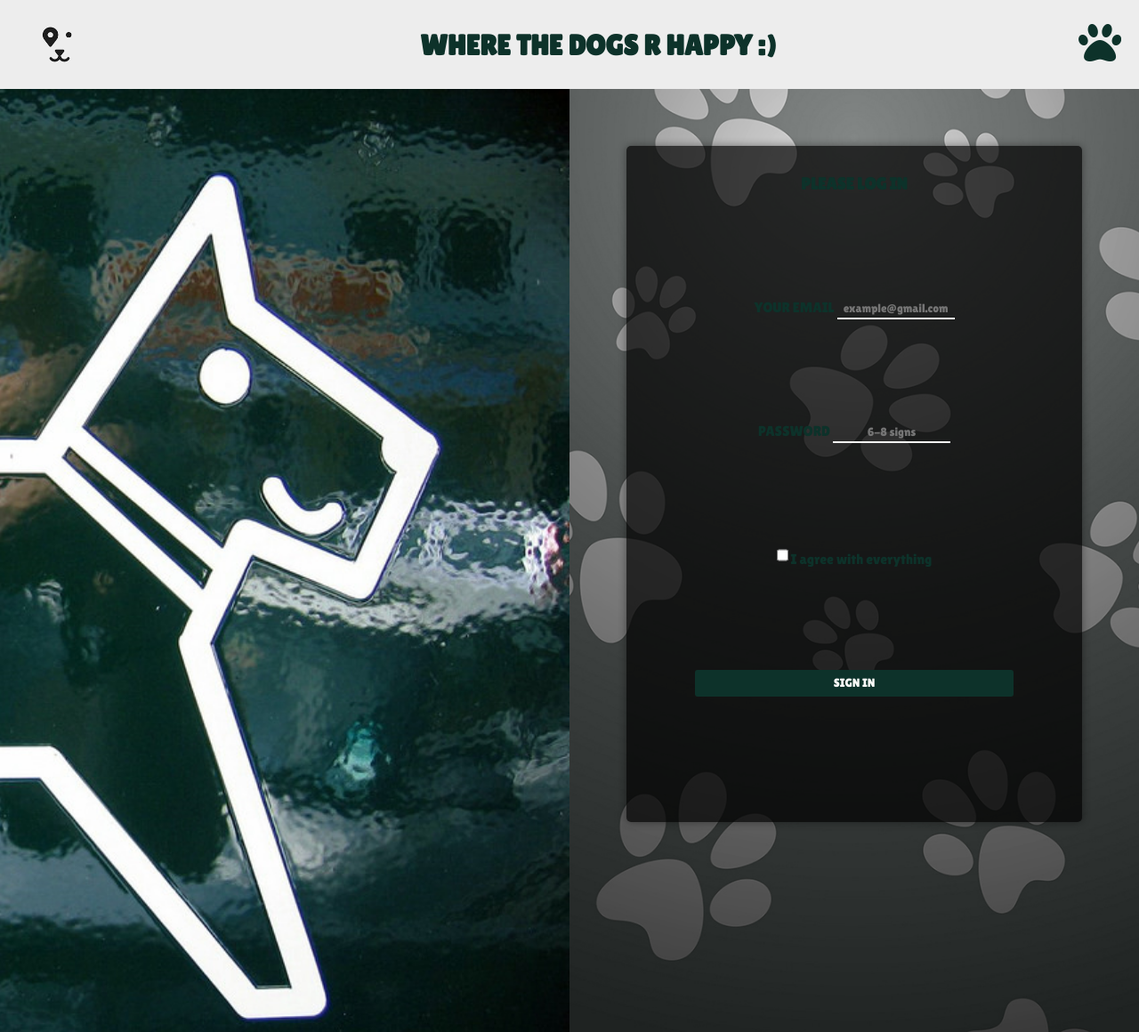
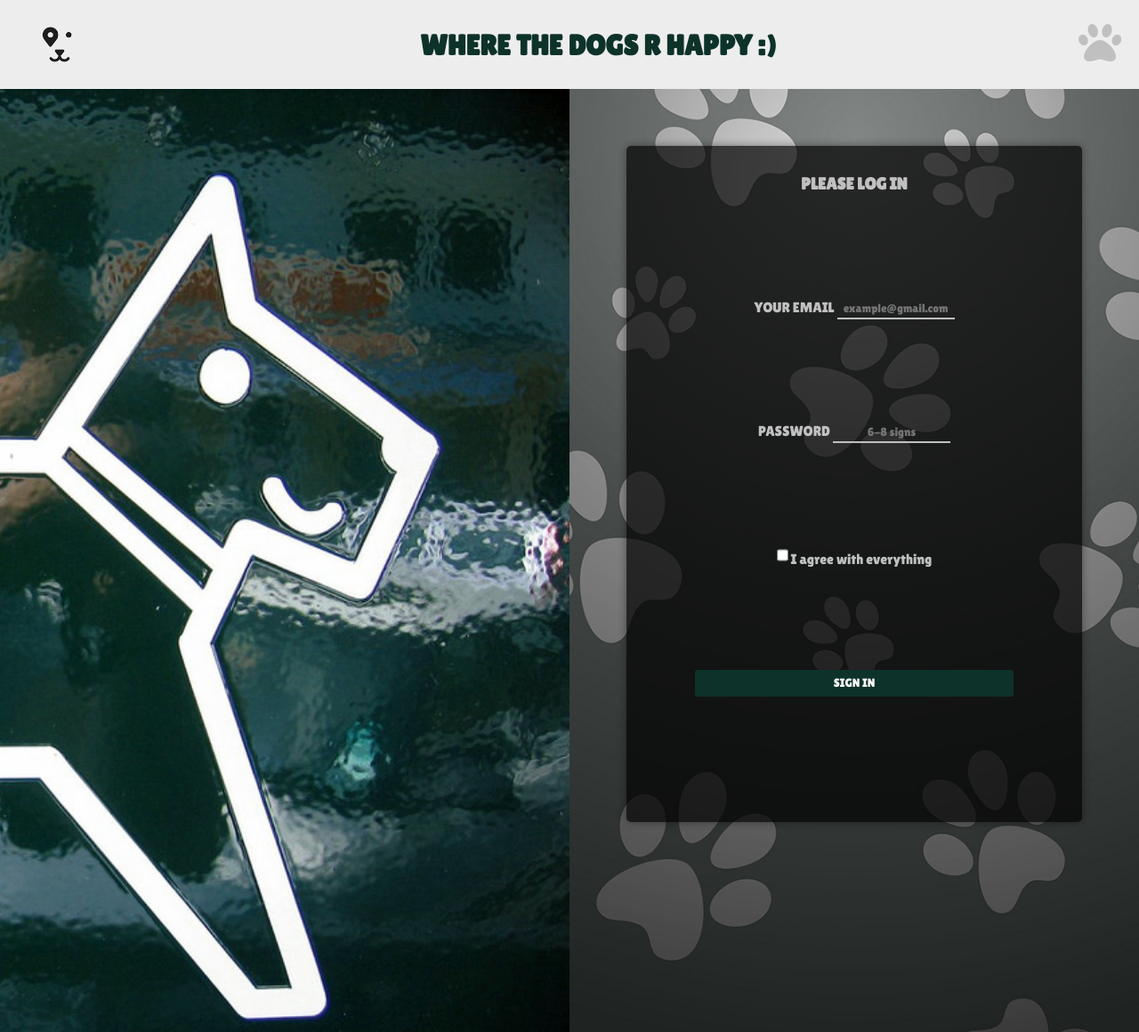
Before and after one commit to IvanRozinko/FORM, a PHP site: page / in a window 1280 px wide. Shown: the whole page at 89% size. Run offline with PHP 8.4, Linux system fonts and the light colour scheme; some libraries are stand-ins or nearby versions.

Commit message:
Improved after review

```diff
--- a/style.css
+++ b/style.css
@@ -1,7 +1,7 @@
 @import url('https://fonts.googleapis.com/css?family=Lilita+One');
 
 * {
-    color: #0D322A;
+    color: #C0C0C0;
     font-family: 'Lilita One', cursive;
     text-align: center;
     margin: 0;
@@ -16,6 +16,7 @@
 }
 
 header {
+
     display: flex;
     height: auto;
     background: #EDEDED;
@@ -25,6 +26,8 @@
 
 .header--paw {
     padding-right: 20px;
+    color: #0D322A;
+
 }
 
 .header--logo {
@@ -35,6 +38,7 @@
 
 
 .header--slogan {
+    color: #0D322A;
     flex-grow: 3;
 }
 
@@ -78,7 +82,7 @@
     display: flex;
     flex-direction: column;
     box-shadow: 0 0 10px rgba(0, 0, 0, 0.4);
-    color: #F8F8F6;
+    color:  #C0C0C0;
     overflow: auto;
 
 }
@@ -91,8 +95,8 @@
     height: 20px;
     background: transparent;
     border: 0;
-    border-bottom: 2px solid #F8F8F6;
-    color: #F8F8F6;
+    border-bottom: 2px solid  #C0C0C0;
+    color:  #C0C0C0;
     text-align: center;
 
 }
```
